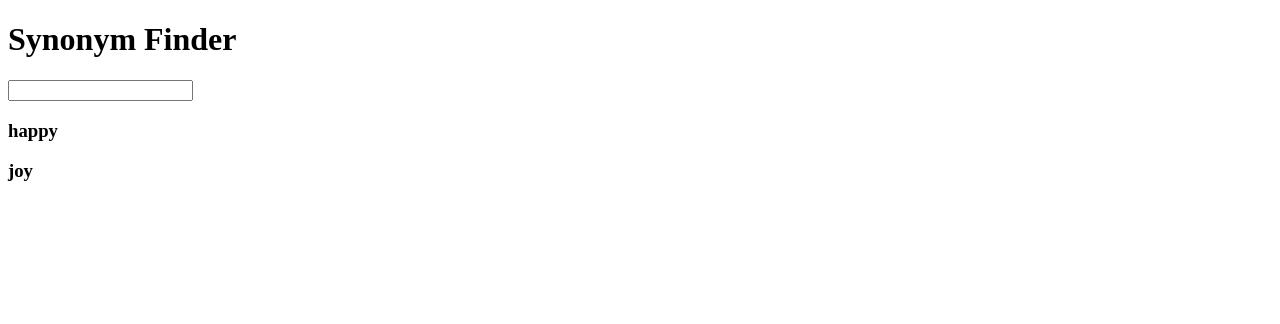
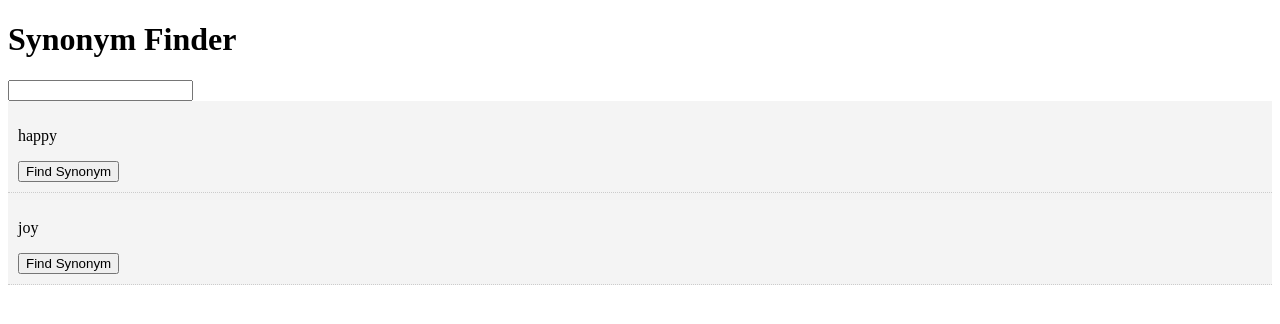
Before and after one commit to JustinTorrance/vue-dictionary-takehome, a Vue app: page / in a window 1280 px wide. Shown: the top 324 px of the page. Built offline with nearby package versions, Linux system fonts and the light colour scheme.

Commit message:
Add button on each synonym, when clicked it will invoke a function on App.vue

```diff
--- a/src/App.vue
+++ b/src/App.vue
@@ -2,7 +2,7 @@
   <div id="app">
     <h1>Synonym Finder</h1>
     <Search />
-    <SynonymsContainer v-bind:synonyms="synonyms" />
+    <SynonymsContainer v-bind:synonyms="synonyms" v-on:handle-click="handleClick" />
   </div>
 </template>
 
@@ -32,7 +32,10 @@ export default {
     }
   },
   methods: {
-
+    handleClick(word) {
+      //add word to query string
+      //add word to "Synonyms for"
+    }
   }
 }
 </script>
--- a/src/components/SynonymItem.vue
+++ b/src/components/SynonymItem.vue
@@ -1,12 +1,19 @@
 <template>
-  <div>
-    <p>Synonym Item</p>
+  <div class="synonym-item" >
+    <p>{{synonym.synonym}}</p>
+    <button
+      @click="$emit('handle-click', synonym.synonym)"
+      class="search-btn">
+      Find Synonym
+    </button>
   </div>
 </template>
 
 <script>
+
 export default {
-  name: "SynonymItem"
+  name: "SynonymItem",
+  props: ["synonym"]
 }
 </script>
 
--- a/src/components/SynonymsContainer.vue
+++ b/src/components/SynonymsContainer.vue
@@ -1,15 +1,22 @@
 <template>
   <div>
     <div v-bind:key="synonym.id" v-for="synonym in synonyms">
-      <h3>{{synonym.synonym}}</h3>
+      <SynonymItem v-bind:synonym="synonym" v-on:handle-click="$emit('handle-click', synonym.synonym)" />
     </div>
   </div>
 </template>
 
 <script>
+
+import SynonymItem from './SynonymItem'
+
+
 export default {
   name: "SynonymsContainer",
-  props: ["synonyms"]
+  components: {
+    SynonymItem
+  },
+  props: ["synonyms"],
 }
 </script>
 
```
